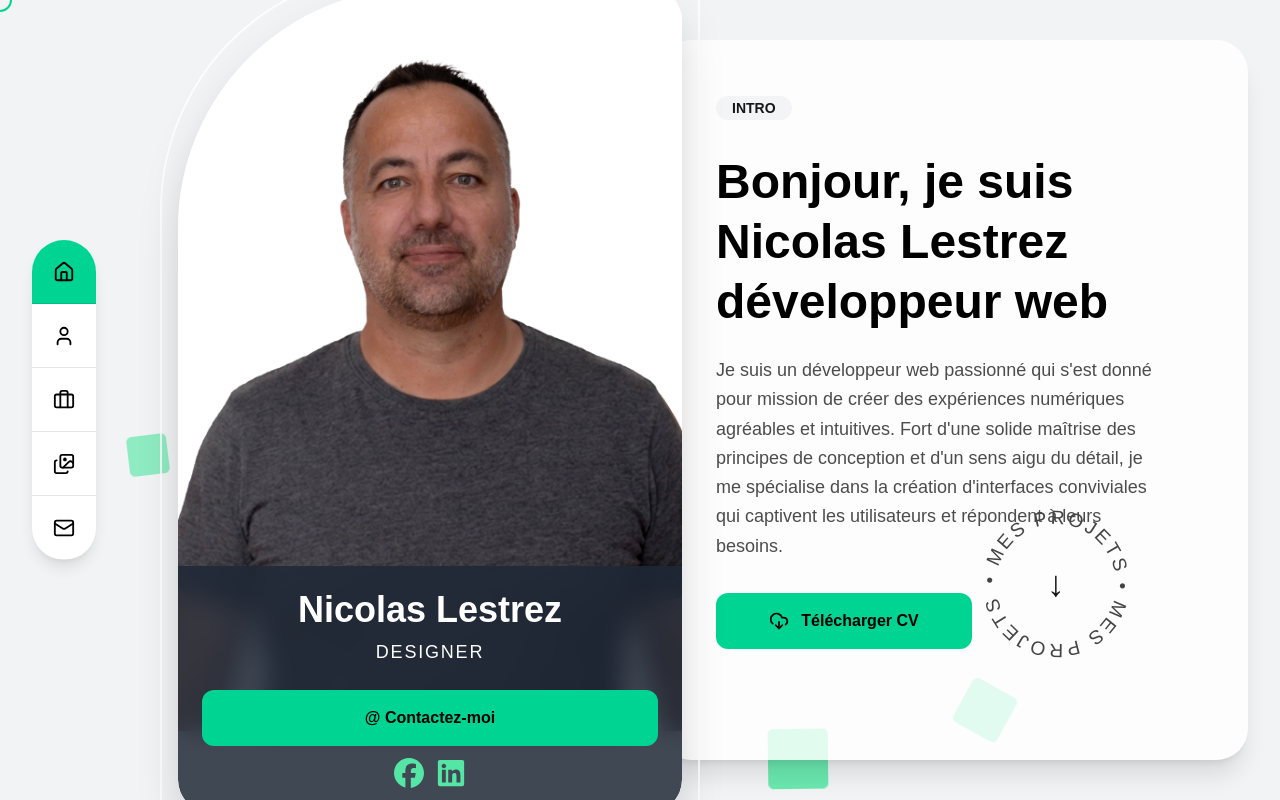
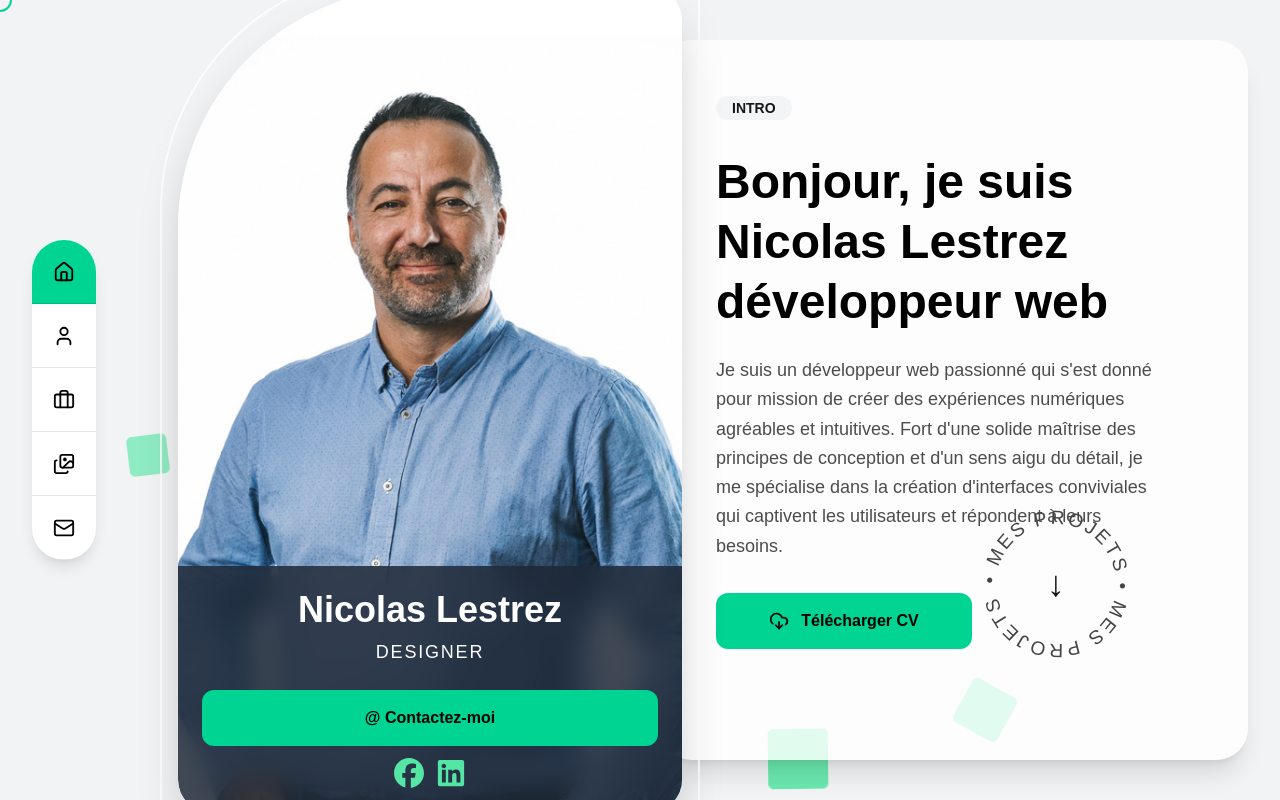
Before and after one commit to Nicolas88-dev/portfolio-nicolas, a Next.js app: page / in a window 1280 px wide. Built offline with nearby package versions, Linux system fonts and the light colour scheme; a web font is replaced by a local one.

Commit message:
rename image

```diff
--- a/src/components/layout/FixedProfileImage.js
+++ b/src/components/layout/FixedProfileImage.js
@@ -21,7 +21,7 @@ export default function FixedProfileImage({ setActiveSection }) {
     <div className="relative z-20 h-[560px] w-[330px] lg:rounded-tl-[15rem] rounded-[2rem] border-2 border-white/80 p-4 md:h-[680px] md:w-[420px] lg:h-[860px] lg:w-[540px]">
       <div className="relative h-full w-full overflow-hidden lg:rounded-tl-[15rem] rounded-[2rem] shadow-2xl">
         <Image
-          src="/images/lestrez-nicolas.webp"
+          src="/images/nicolas-lestrez.webp"
           alt="Portrait de Nicolas Lestrez"
           fill
           sizes="(min-width: 1024px) 540px, (min-width: 768px) 420px, 330px"
```
Also changed, not shown: public/images/nicolas-lestrez.webp (added), public/opengraph-image.webp.
